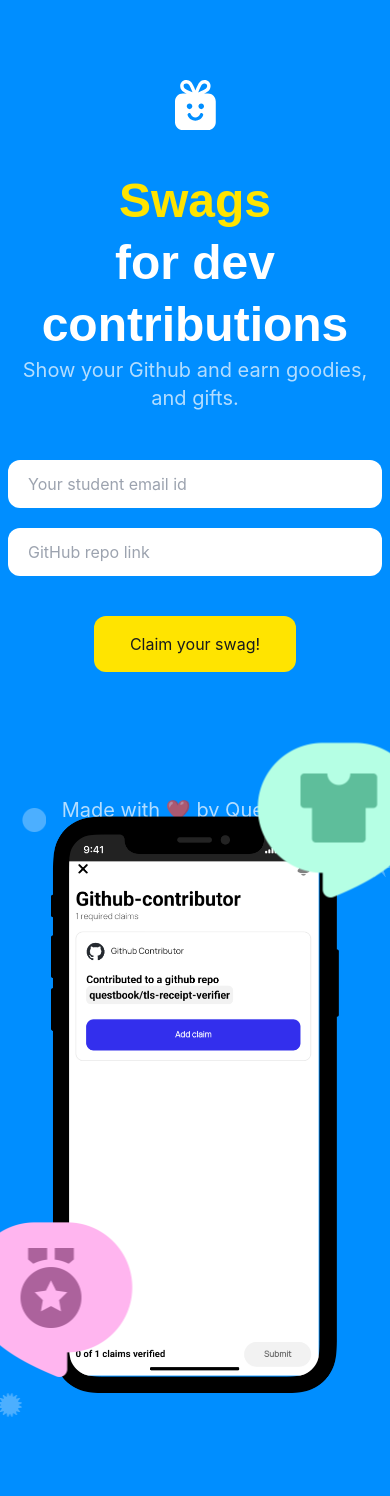
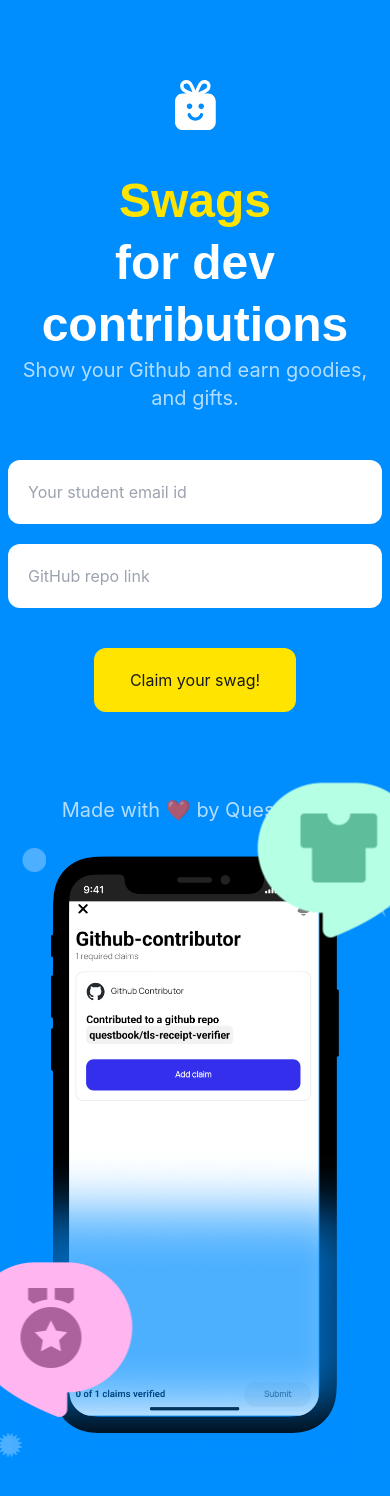
Before and after one commit to roshangeorge97/TrustHire, a React (Create React App) app in the folder frontend/: page / in a window 390 px wide. Shown: the top 1496 px of the page. Before the commit the page ends 1473 px from the top, so only its background shows below. Built offline with nearby package versions, Linux system fonts and the light colour scheme; no server answers.

Commit message:
responsive changes

```diff
--- a/frontend/src/components/Form.tsx
+++ b/frontend/src/components/Form.tsx
@@ -42,7 +42,7 @@
 				onChange={handleChange}
 				value={input.email}
 				placeholder="Your student email id"
-				className="w-full px-5 py-3 bg-white text-offBlack rounded-xl"
+				className="w-full px-5 py-5 lg:py-3 bg-white text-offBlack rounded-xl"
 			/>
 			<input
 				name="repoLink"
@@ -50,12 +50,12 @@
 				onChange={handleChange}
 				value={input.repoLink}
 				placeholder="GitHub repo link"
-				className="w-full px-5 py-3 bg-white text-offBlack rounded-xl"
+				className="w-full px-5 py-5 lg:py-3 bg-white text-offBlack rounded-xl"
 			/>
 
 			<button
 				type="submit"
-				className="py-4 mt-5 transition-colors ease-in bg-yellow px-9 rounded-xl hover:bg-opacity-70"
+				className="py-5 lg:py-4 mt-5 transition-colors ease-in bg-yellow px-9 rounded-xl hover:shadow-lg"
 			>
 				Claim your swag!
 			</button>
--- a/frontend/src/components/Main.tsx
+++ b/frontend/src/components/Main.tsx
@@ -57,7 +57,7 @@
 	}, [callbackId])
 
 	return (
-		<div className="flex min-h-screen items-center w-full h-full max-w-90% lg:max-w-[70%] mx-auto justify-between gap-36 lg:gap-20 flex-col lg:flex-row md:p-10 max-w-full p-2 sm:p-10 py-20">
+		<div className="flex min-h-screen items-center w-full h-full max-w-90% lg:max-w-[70%] mx-auto justify-between gap-36 lg:gap-20 flex-col lg:flex-row flex-wrap  max-w-full p-2 lg:p-10 py-20">
 			<div className="flex flex-col items-center justify-center max-w-full m-auto text-center lg:text-start lg:items-start">
 				<Gift className="mb-10" />
 				<div>
@@ -79,11 +79,12 @@
 
 				{status === 'verified' ? (
 					<div className="mb-12">
-						<h3 className="text-xl text-white text-opacity-70">
-							Thanks for verification
+						<h3 className="text-3xl font-bold text-yellow">
+							<span className="opacity-100">🚀</span> Thanks for verification{' '}
+							<span className="opacity-100">🚀</span>
 						</h3>
 					</div>
-				) : appUrl ? (
+				) : appUrl && callbackId ? (
 					<QrMessage appUrl={appUrl} />
 				) : (
 					<Form proveIt={proveIt} />
--- a/frontend/src/components/Toaster.tsx
+++ b/frontend/src/components/Toaster.tsx
@@ -3,7 +3,7 @@
 export default function Toaster() {
 	return (
 		<ReactToaster
-			position="bottom-center"
+			position="top-center"
 			toastOptions={{
 				success: {
 					duration: 1000,
--- a/frontend/src/components/static/Device.tsx
+++ b/frontend/src/components/static/Device.tsx
@@ -5,11 +5,13 @@
 import itemBall from '../../assets/item-ball.png'
 import itemStar from '../../assets/item-star.png'
 import itemStar2 from '../../assets/item-star2.png'
+import sparkle from '../../assets/sparkle.png'
 
 export default function Device(
 	props: React.HtmlHTMLAttributes<HTMLDivElement>
 ) {
 	return (
+		<>
 			<div className="relative lg:rotate-6" {...props}>
 				<img
 					src={greenChat}
@@ -32,6 +34,12 @@
 					src={itemStar2}
 					className="absolute  w-6 top-50 right-[110%] lg:right-[130%]"
 				/>
+				<img
+					className="absolute mx-auto -left-10 -bottom-10 !w-[120%] max-w-none lg:hidden"
+					src={sparkle}
+					alt="sparkle"
+				/>
 			</div>
+		</>
 	)
 }
--- a/frontend/src/index.css
+++ b/frontend/src/index.css
@@ -15,6 +15,11 @@
   background-color: #008EFF;
 }
 
+* {
+  box-sizing: border-box;
+  margin: 0;
+  padding: 0;
+}
 /* body {
   min-height: 100vh;
 } */
```
Also changed, not shown: frontend/src/assets/sparkle.png (added). Lines whose indentation alone changed are shown as unchanged.
